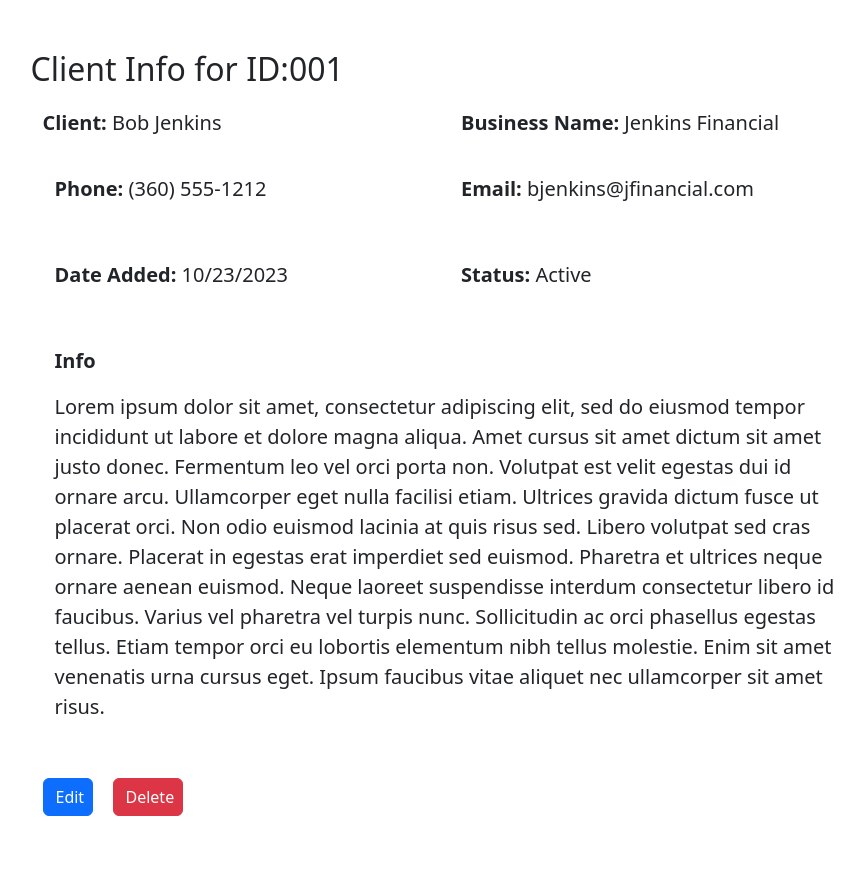
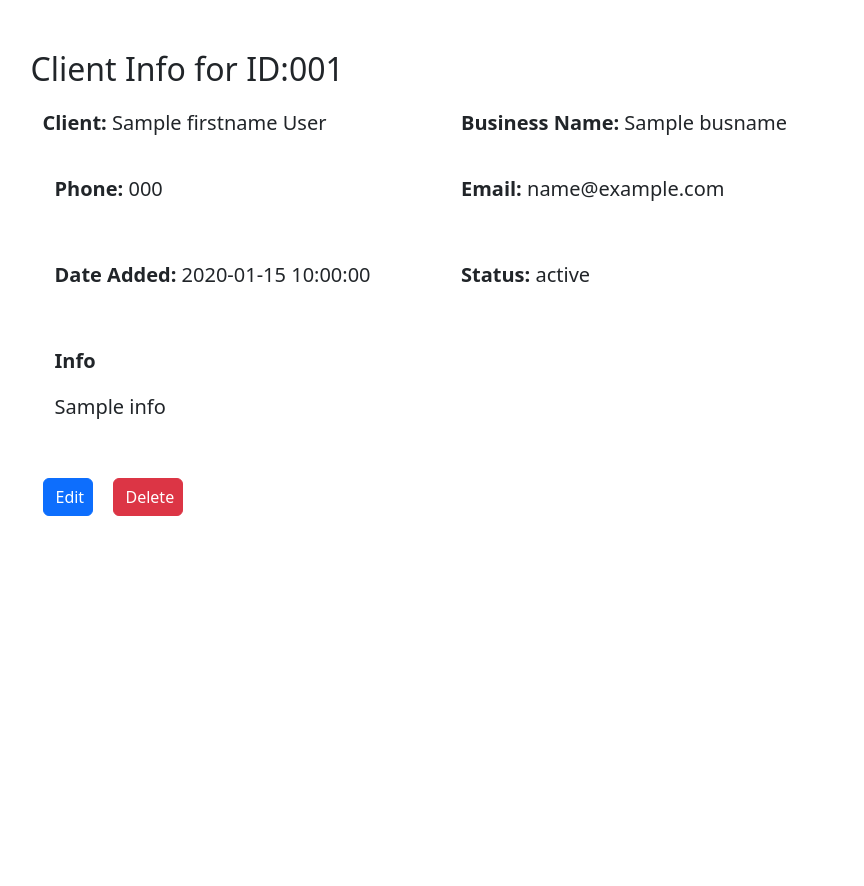
Before and after one commit to cmbondi/npsystemsCRM, a Flask app: template templates/detail.html in a window 1280 px wide. Shown: the part 57-943 px from the top of the page, without its empty margins (191-1055 px from the left). After the commit the page ends 573 px from the top, so only its background shows below. Run offline with Flask 3, Linux system fonts and the light colour scheme; the template is opened without the code that fills it: most values are stand-ins (such as "Sample title", 1, 10 or a date in 2020).

Commit message:
Create main Index view and Detail view

```diff
--- a/app.py
+++ b/app.py
@@ -1,15 +1,50 @@
 from flask import Flask
 from flask import render_template
+from classes.db import CRMDatabase
 
 app = Flask(__name__)
 
 @app.route('/')
 def Main():
-    return render_template('index.html')
+    DB = CRMDatabase()
+    clients = DB.get_all_clients()
+    # id = clients[0][0]
+    # firstname = clients[0][1]
+    # lastname = clients[0][2]
+    # busname = clients[0][3]
+    # status = clients[0][6]
+    # date = clients[0][7]
+    # return render_template('index.html',
+    #     id=id,
+    #     firstname=firstname,
+    #     lastname=lastname,
+    #     busname=busname,
+    #     status = status,
+    #     date = date
+    #     )
+    return render_template('index.html', clients=clients)
 
 @app.route('/detail')
 def Detail():
-    return render_template('detail.html')
+    DB = CRMDatabase()
+    client = DB.get_client_byid(1)
+    firstname = client[1]
+    lastname = client[2]
+    busname = client[3]
+    phone = client[4]
+    email = client[5]
+    status = client[6]
+    date = client[7]
+    info = client[8]
+    return render_template('detail.html',
+        firstname=firstname,
+        lastname=lastname,
+        busname=busname,
+        phone=phone,
+        email=email,
+        status=status,
+        date=date,
+        info=info)
 
 @app.route('/add')
 def Add():
--- a/templates/detail.html
+++ b/templates/detail.html
@@ -6,41 +6,41 @@
                 <div class="row">
                     <div class="col">
                         <p>
-                            <b>Client:</b> Bob Jenkins
+                            <b>Client:</b> {{firstname}} {{lastname}}
                         </p>
                     </div>
                     <div class="col">
                         <p>
-                            <b>Business Name:</b> Jenkins Financial
+                            <b>Business Name:</b> {{busname}}
                         </p>
                     </div>
                     <div class="row">
                         <div class="col">
                             <p>
-                                <b>Phone:</b> (360) 555-1212
+                                <b>Phone:</b> {{phone}}
                             </p>
                         </div>
                         <div class="col">
                             <p>
-                                <b>Email:</b> bjenkins@jfinancial.com
+                                <b>Email:</b> {{email}}
                             </p>
                         </div>
                     </div>
                     <div class="row">
                         <div class="col">
                             <p>
-                                <b>Date Added:</b> 10/23/2023
+                                <b>Date Added:</b> {{date}}
                             </p>
                         </div>
                         <div class="col">
                             <p>
-                                <b>Status:</b> Active
+                                <b>Status:</b> {{status}}
                             </p>
                         </div>
                     </div>
                     <div class="row">
                         <p><b>Info</b></p>
-                        <p>Lorem ipsum dolor sit amet, consectetur adipiscing elit, sed do eiusmod tempor incididunt ut labore et dolore magna aliqua. Amet cursus sit amet dictum sit amet justo donec. Fermentum leo vel orci porta non. Volutpat est velit egestas dui id ornare arcu. Ullamcorper eget nulla facilisi etiam. Ultrices gravida dictum fusce ut placerat orci. Non odio euismod lacinia at quis risus sed. Libero volutpat sed cras ornare. Placerat in egestas erat imperdiet sed euismod. Pharetra et ultrices neque ornare aenean euismod. Neque laoreet suspendisse interdum consectetur libero id faucibus. Varius vel pharetra vel turpis nunc. Sollicitudin ac orci phasellus egestas tellus. Etiam tempor orci eu lobortis elementum nibh tellus molestie. Enim sit amet venenatis urna cursus eget. Ipsum faucibus vitae aliquet nec ullamcorper sit amet risus.</p>
+                        <p>{{info}}</p>
                     </div>
                     <div class="row">
                         <button style="width:50px; margin-right:20px" type="button" class="btn btn-primary">Edit</button>
```
Also changed, not shown: templates/index.html (+3 -13 lines).
